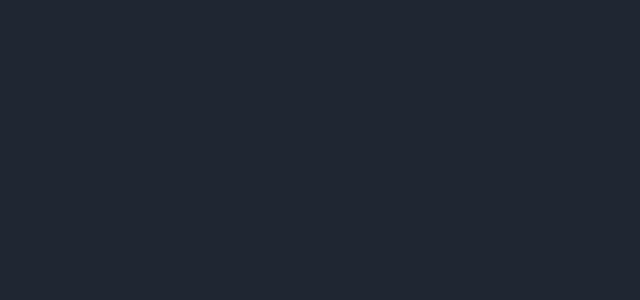
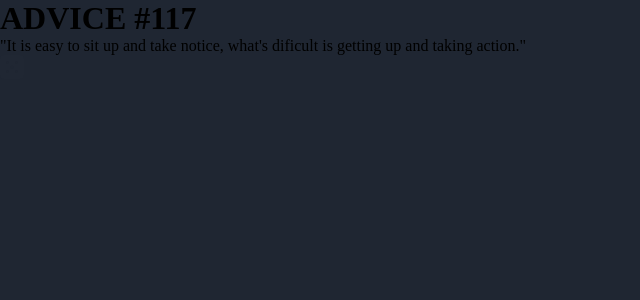
Before and after one commit to wilsonsiaw/advice_generator_app, a React (Vite) app: page / in a window 1280 px wide. Shown: the top 300 px of the page, without its empty margins (0-640 px from the left). Built offline with nearby package versions, Linux system fonts and the light colour scheme.

Commit message:
✨ feat(Application): Add content
Add the JSX and placeholder content for the application

```diff
--- a/src/App.jsx
+++ b/src/App.jsx
@@ -1,13 +1,23 @@
 import { useState } from 'react'
 import './App.css'
+import dice from "../public/images/icon-dice.svg"
 
 function App() {
 
 
   return (
-    <>
-
-    </>
+    <div className='advice-container'>
+      <h1 className='advice-number'>ADVICE #117</h1>
+      <div className='advice-text'>
+        <p>
+          "It is easy to sit up and take notice,
+          what's dificult is getting up and taking action."
+        </p>
+      </div>
+      <div className='dice-container'>
+        <img src={dice} alt="" />
+      </div>
+    </div>
   )
 }
 
```
